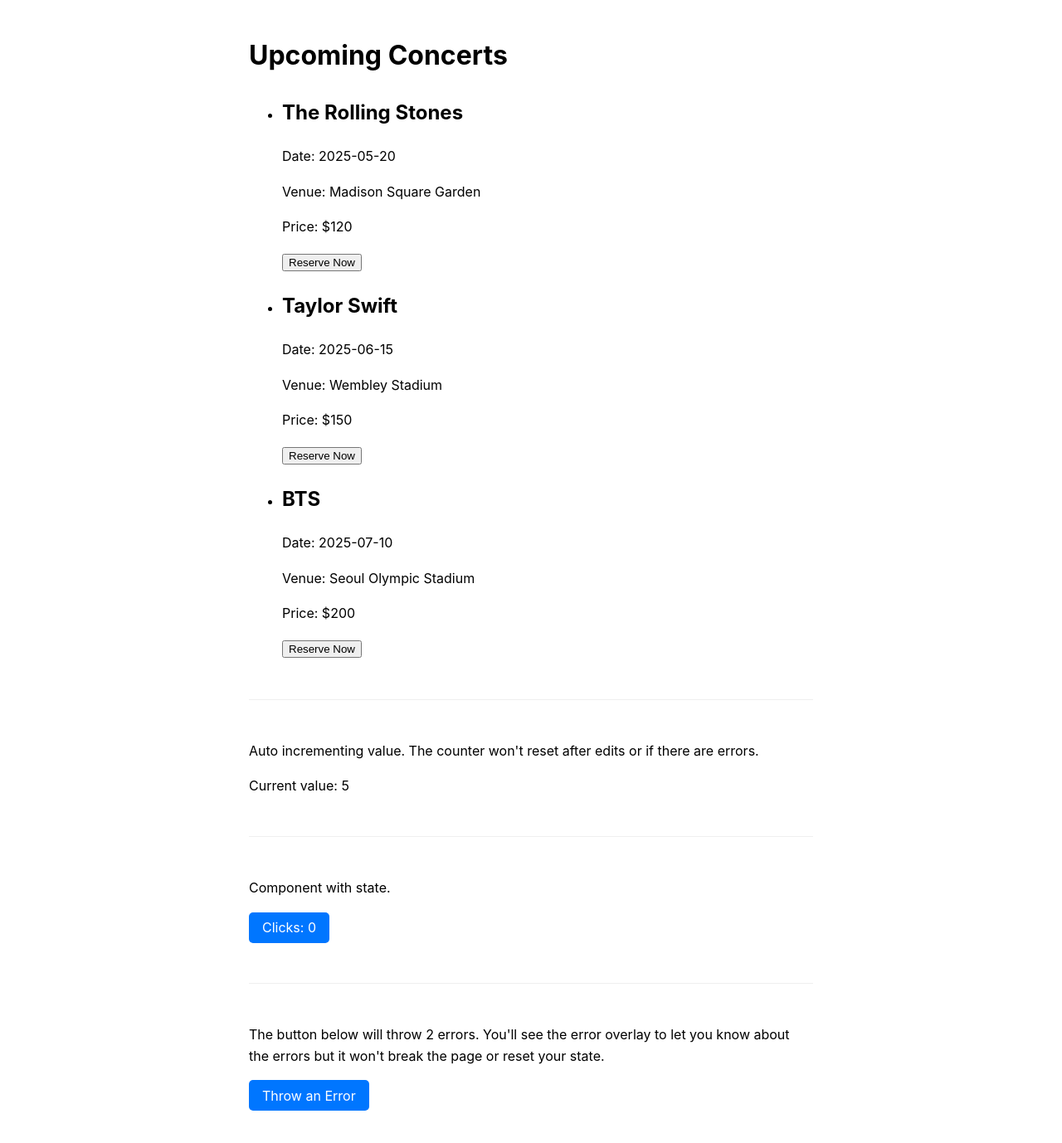
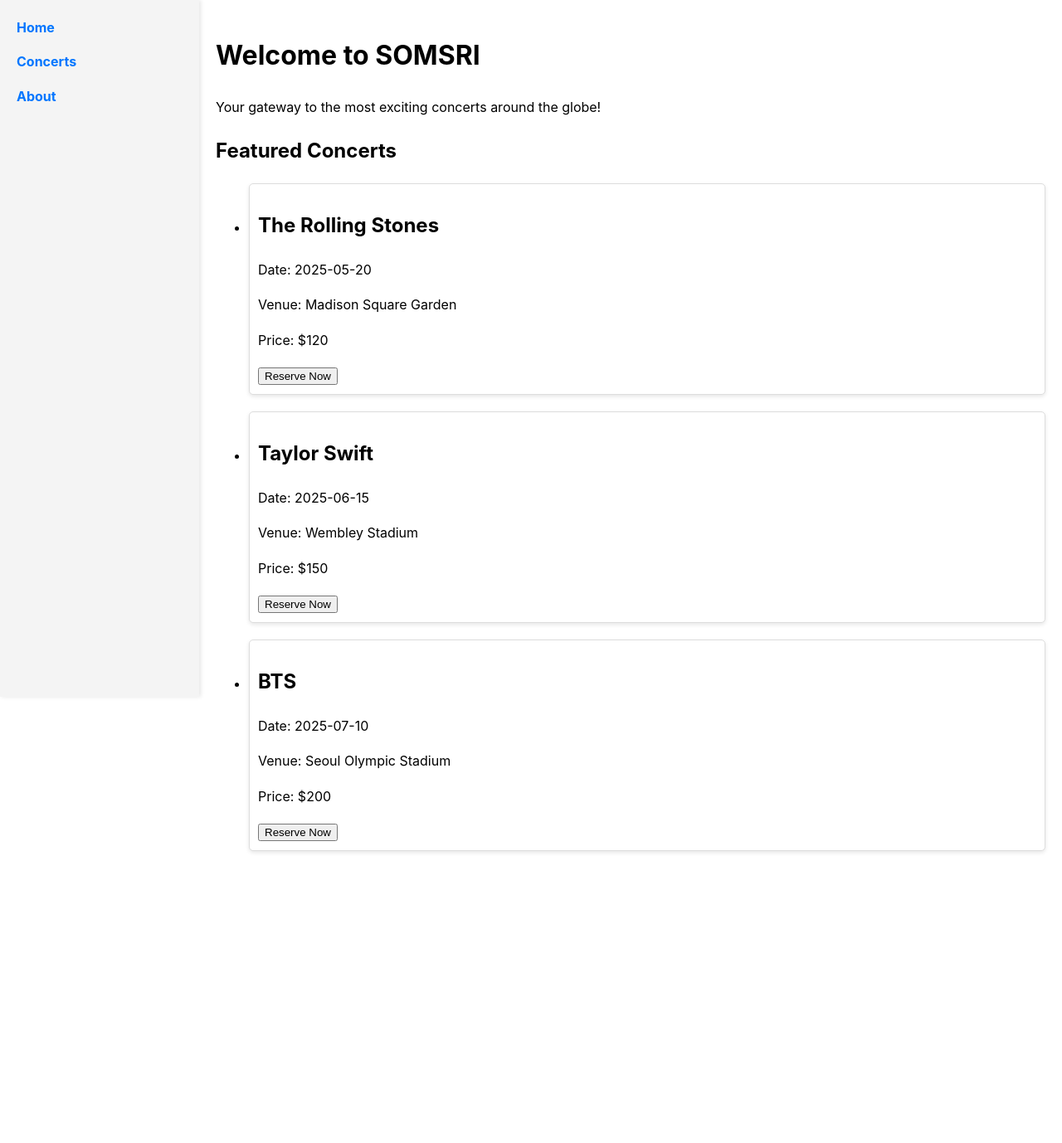
Before and after one commit to 6634445623/somsri, a Next.js app: page / in a window 1280 px wide. Shown: the top 1378 px of the page at 83% size. After the commit the page ends 1066 px from the top, so only its background shows below. Built offline with nearby package versions, Linux system fonts and the light colour scheme.

Commit message:
VIBE: navbar

```diff
--- /dev/null
+++ b/components/Layout.js
@@ -0,0 +1,17 @@
+import Link from 'next/link';
+import styles from '../styles/home.module.css';
+
+export default function Layout({ children }) {
+  return (
+    <div className={styles.container}>
+      <nav className={styles.navbar}>
+        <ul>
+          <li><Link href="/">Home</Link></li>
+          <li><Link href="/concert">Concerts</Link></li>
+          <li><Link href="/about">About</Link></li>
+        </ul>
+      </nav>
+      <main className={styles.mainContent}>{children}</main>
+    </div>
+  );
+}
--- a/pages/index.js
+++ b/pages/index.js
@@ -1,8 +1,7 @@
-import { useCallback, useEffect, useState } from 'react'
-import Button from '../components/Button'
-import ClickCount from '../components/ClickCount'
+import { useCallback, useEffect, useState } from 'react';
 import Link from 'next/link';
 import styles from '../styles/home.module.css';
+import Layout from '../components/Layout';
 
 const concerts = [
   {
@@ -28,32 +27,12 @@
   },
 ];
 
-function throwError() {
-  console.log(
-    // The function body() is not defined
-    document.body()
-  )
-}
-
 export default function Home() {
-  const [count, setCount] = useState(0)
-  const increment = useCallback(() => {
-    setCount((v) => v + 1)
-  }, [setCount])
-
-  useEffect(() => {
-    const r = setInterval(() => {
-      increment()
-    }, 1000)
-
-    return () => {
-      clearInterval(r)
-    }
-  }, [increment])
-
   return (
-    <main className={styles.main}>
-      <h1>Upcoming Concerts</h1>
+    <Layout>
+      <h1>Welcome to SOMSRI</h1>
+      <p>Your gateway to the most exciting concerts around the globe!</p>
+      <h2>Featured Concerts</h2>
       <ul>
         {concerts.map((concert) => (
           <li key={concert.id} className={styles.concertItem}>
@@ -67,36 +46,6 @@
           </li>
         ))}
       </ul>
-      <hr className={styles.hr} />
-      <div>
-        <p>
-          Auto incrementing value. The counter won't reset after edits or if
-          there are errors.
-        </p>
-        <p>Current value: {count}</p>
-      </div>
-      <hr className={styles.hr} />
-      <div>
-        <p>Component with state.</p>
-        <ClickCount />
-      </div>
-      <hr className={styles.hr} />
-      <div>
-        <p>
-          The button below will throw 2 errors. You'll see the error overlay to
-          let you know about the errors but it won't break the page or reset
-          your state.
-        </p>
-        <Button
-          onClick={(e) => {
-            setTimeout(() => document.parentNode(), 0)
-            throwError()
-          }}
-        >
-          Throw an Error
-        </Button>
-      </div>
-      <hr className={styles.hr} />
-    </main>
-  )
+    </Layout>
+  );
 }
--- a/styles/home.module.css
+++ b/styles/home.module.css
@@ -9,3 +9,92 @@
   border-bottom: 1px solid #efefef;
   margin: 3em auto;
 }
+
+.container {
+  display: flex;
+}
+
+.navbar {
+  width: 200px;
+  background-color: #f4f4f4;
+  padding: 20px;
+  height: 100vh;
+  box-shadow: 2px 0 5px rgba(0, 0, 0, 0.1);
+}
+
+.navbar ul {
+  list-style: none;
+  padding: 0;
+  margin: 0;
+}
+
+.navbar li {
+  margin-bottom: 15px;
+}
+
+.navbar a {
+  text-decoration: none;
+  color: #0076ff;
+  font-weight: bold;
+  transition: color 0.3s;
+}
+
+.navbar a:hover {
+  color: #0056cc;
+}
+
+.mainContent {
+  flex: 1;
+  padding: 20px;
+}
+
+.concertItem {
+  margin-bottom: 20px;
+  padding: 10px;
+  border: 1px solid #ddd;
+  border-radius: 5px;
+  background-color: #fff;
+  box-shadow: 0 2px 5px rgba(0, 0, 0, 0.1);
+}
+
+.seatPicker {
+  display: grid;
+  grid-template-columns: repeat(6, 1fr);
+  gap: 10px;
+  margin-top: 20px;
+}
+
+.seat {
+  width: 40px;
+  height: 40px;
+  background-color: #ddd;
+  display: flex;
+  align-items: center;
+  justify-content: center;
+  border-radius: 5px;
+  cursor: pointer;
+  transition: background-color 0.3s;
+}
+
+.seat:hover {
+  background-color: #bbb;
+}
+
+.seat.selected {
+  background-color: #0076ff;
+  color: #fff;
+}
+
+.button {
+  background-color: #0076ff;
+  color: white;
+  border: none;
+  padding: 10px 15px;
+  border-radius: 5px;
+  cursor: pointer;
+  transition: background-color 0.3s;
+}
+
+.button:hover {
+  background-color: #0056cc;
+}
```
Also changed, not shown: pages/about.js (added, +15 -0 lines), pages/concert/[id].js (+26 -5 lines), pages/concert/index.js (added, +46 -0 lines).
